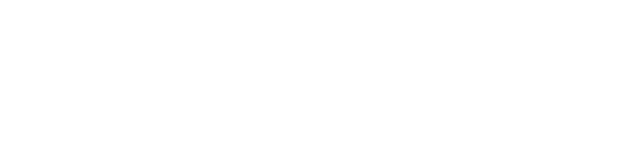
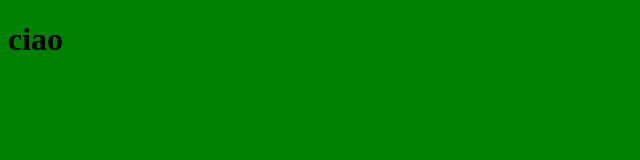
Before and after one commit to brandonfesta/ripasso-git, a plain HTML site: page index.html in a window 1280 px wide. Shown: the whole page, without its empty margins (0-640 px from the left). Drawn offline with Linux system fonts and the light colour scheme.

Commit message:
aggiunto stile

```diff
--- /dev/null
+++ b/css/style.css
@@ -0,0 +1,3 @@
+body{
+    background-color: green;
+}
--- a/index.html
+++ b/index.html
@@ -4,8 +4,9 @@
     <meta charset="UTF-8">
     <meta name="viewport" content="width=device-width, initial-scale=1.0">
     <title>Document</title>
+    <link rel="stylesheet" href="css/style.css">
 </head>
 <body>
-
+    <h1>ciao</h1>
 </body>
 </html>
```
